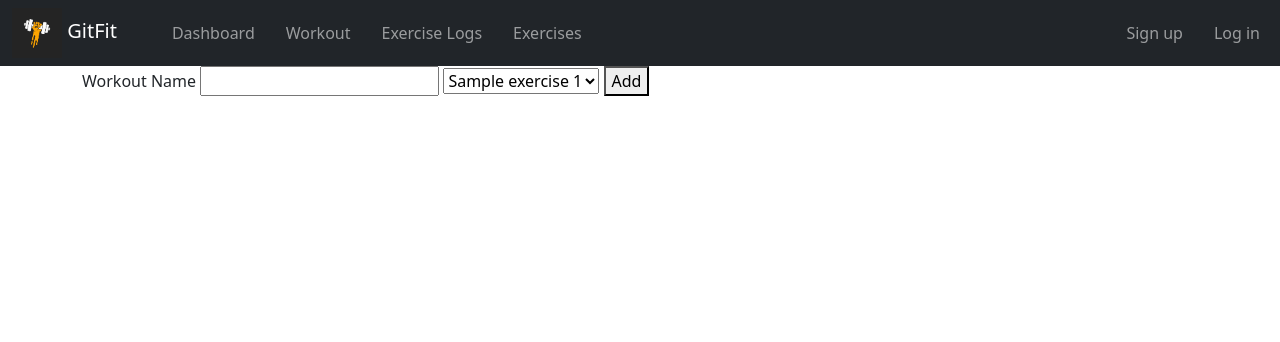
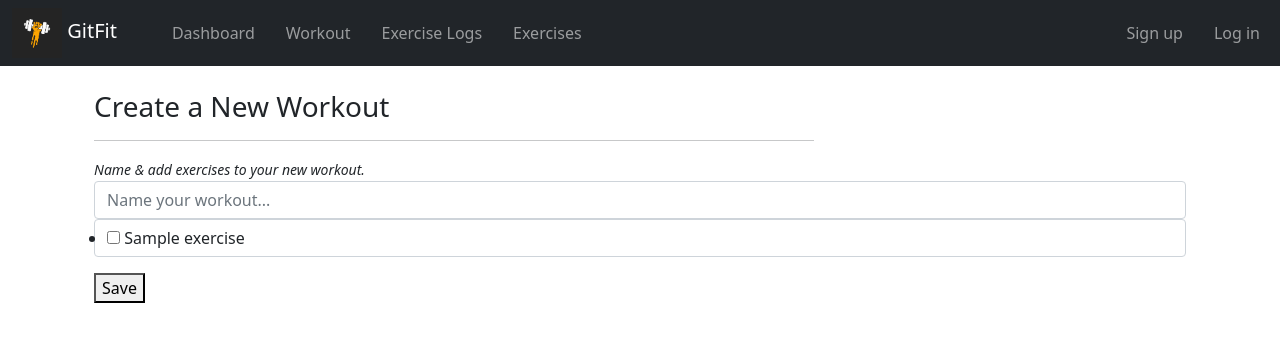
Before and after one commit to vrbrag/Workout-Planner, a Flask app: page /workout in a window 1280 px wide. Shown: the top 342 px of the page. Run offline with Flask 2, Linux system fonts and the light colour scheme; tables that the repository leaves empty hold one stand-in row (values such as "Sample post"); some libraries are stand-ins or nearby versions.

Commit message:
create workout db select list

```diff
--- a/app.py
+++ b/app.py
@@ -4,7 +4,7 @@ from flask import Flask, render_template, request, flash, redirect, session, g
 from flask_debugtoolbar import DebugToolbarExtension
 from sqlalchemy.exc import IntegrityError
 
-from forms import UserAddForm, LoginForm, TrackWorkoutForm
+from forms import UserAddForm, LoginForm, TrackWorkoutForm, CreateWorkoutForm
 from models import db, connect_db, User, Exercise, ExerciseTracker, Workouts
 
 
@@ -172,14 +172,34 @@ def show_exercise_info(exercise_id):
     return render_template('show_exercise.html', res=res)
 
 
-@app.route('/workout')
-def show_myexercises():
+@app.route('/workout', methods=['GET','POST'])
+def create_workout():
 
     exercises = Exercise.query.all()
 
-    return render_template('myexercises.html', exercises=exercises)
+    form = CreateWorkoutForm()
+    form.exercises.choices = [(exercises.id, exercises.name) for exercises in Exercise.query.all()]
+
+    if request.method == "POST" and form.validate_on_submit():
+        # return '<p>Workout: {}, Exercise IDs: {}</p>'.format(form.name.data, form.exercises.data)
+        myExercises = Exercise.query.all()
+        selected_exercises = []
+        for exercise in myExercises:
+            if exercise.id in form.exercises.data:
+                selected_exercises.append(exercise)
+                return (selected_exercises)
+
+    return render_template('myexercises.html', form=form, exercises=exercises)
 
 
+
+# @app.route('/workout/save')
+# def save_workout():
+
+#     workout = Workout(
+#         name = form.name.data,
+#         exercise_id = form.exercises.data
+#     )
 
 
 
@@ -194,3 +214,7 @@ def show_myexercises():
 #         print(res['name'])
 #         print(res['category']['name'])
 #         print(res['images'])
+
+exercises = Exercise.query.all()
+for exercise in exercises:
+    print(exercise.variations)
--- a/forms.py
+++ b/forms.py
@@ -1,5 +1,6 @@
 from flask_wtf import FlaskForm
-from wtforms import StringField, PasswordField, TextAreaField, IntegerField
+from wtforms import StringField, PasswordField, TextAreaField, widgets,IntegerField, SelectMultipleField
+# from wtforms_sqlalchemy.fields import QuerySelectField
 from wtforms.validators import DataRequired, Email, Length, Optional
 
 class UserAddForm(FlaskForm):
@@ -24,8 +25,12 @@ class TrackWorkoutForm(FlaskForm):
    reps = IntegerField('Reps', validators=[Optional()])
    weight = IntegerField('Weight', validators=[Optional()])
 
-INTEGER_CHOICES= [tuple([x,x]) for x in range(1,32)]
 
-class CreateWorkout(FlaskForm):
+class MultiCheckboxField(SelectMultipleField):
+    widget = widgets.ListWidget(prefix_label=False)
+    option_widget = widgets.CheckboxInput()
 
-   name = StringField('Workout Name', validators=[DataRequired()])
+class CreateWorkoutForm(FlaskForm):
+
+   name = StringField('Name your workout...', validators=[DataRequired()])
+   exercises = MultiCheckboxField('Exercises', choices=[], coerce=int)
--- a/static/app.js
+++ b/static/app.js
@@ -54,6 +54,7 @@ async function addToWorkout() {
    newOption.val(name);
    newOption.html(name);
    // $("#add-exercise option:selected").remove();
+   // let selected = document.getElementsByClassName('workout-list').getElementById('exercises')
    $('.selected-workout-list').append('<li>' + name + '<button type="button" class="delete btn btn-danger btn-sm pull-right">Remove</button></li>')
 }
 
--- a/templates/myexercises.html
+++ b/templates/myexercises.html
@@ -1,24 +1,42 @@
 {% extends 'base.html' %}
 {% block content %}
 
+<div id="main">
+   <div class="container pt-4">
+      <div class="row">
+         <div class="col-sm-8">
+            <h3>Create a New Workout</h3>
+            <hr>
+         </div>
+      </div>
+      <div class="main-content" id="col-sm-12">
+         <small id="page-instructions"><i>
+               Name & add exercises to your new workout.
+            </i></small>
+         <!-- <div class="add-exercise">
+            <select name="add-exercise" id="add-exercise">
+               {% for exercise in exercises %}
+               <option value="{{exercise.id}}">{{exercise.name}}</option>
+               {% endfor %}
+            </select>
+            <button class="add-exercise-btn">Add</button> -->
+         <!-- </div> -->
+         <div class="workout-list">
+            <form method="POST">
+               {% include "_form.html" %}
+               <!-- <label for="workout-name">Workout Name</label>
+               <input type="text" id="workout-name">
+               <ul class="selected-workout-list">
 
+               </ul> -->
+               <!-- <input type="submit" name="" id=""> -->
+               <button class="save-workout">Save</button>
+            </form>
 
-<label for="workout-name">Workout Name</label>
-<input type="text">
-<select name="add-exercise" id="add-exercise">
-   {% for exercise in exercises %}
-   <option value="{{exercise.name}}">{{exercise.name}} {{exercise.dataID}}</option>
-   {% endfor %}
-</select>
-<button class="add-exercise-btn">Add</button>
-
-
-<ul class="selected-workout-list">
-
-</ul>
-
-
-
+         </div>
+      </div>
+   </div>
+</div>
 
 
 {% endblock %}
```
